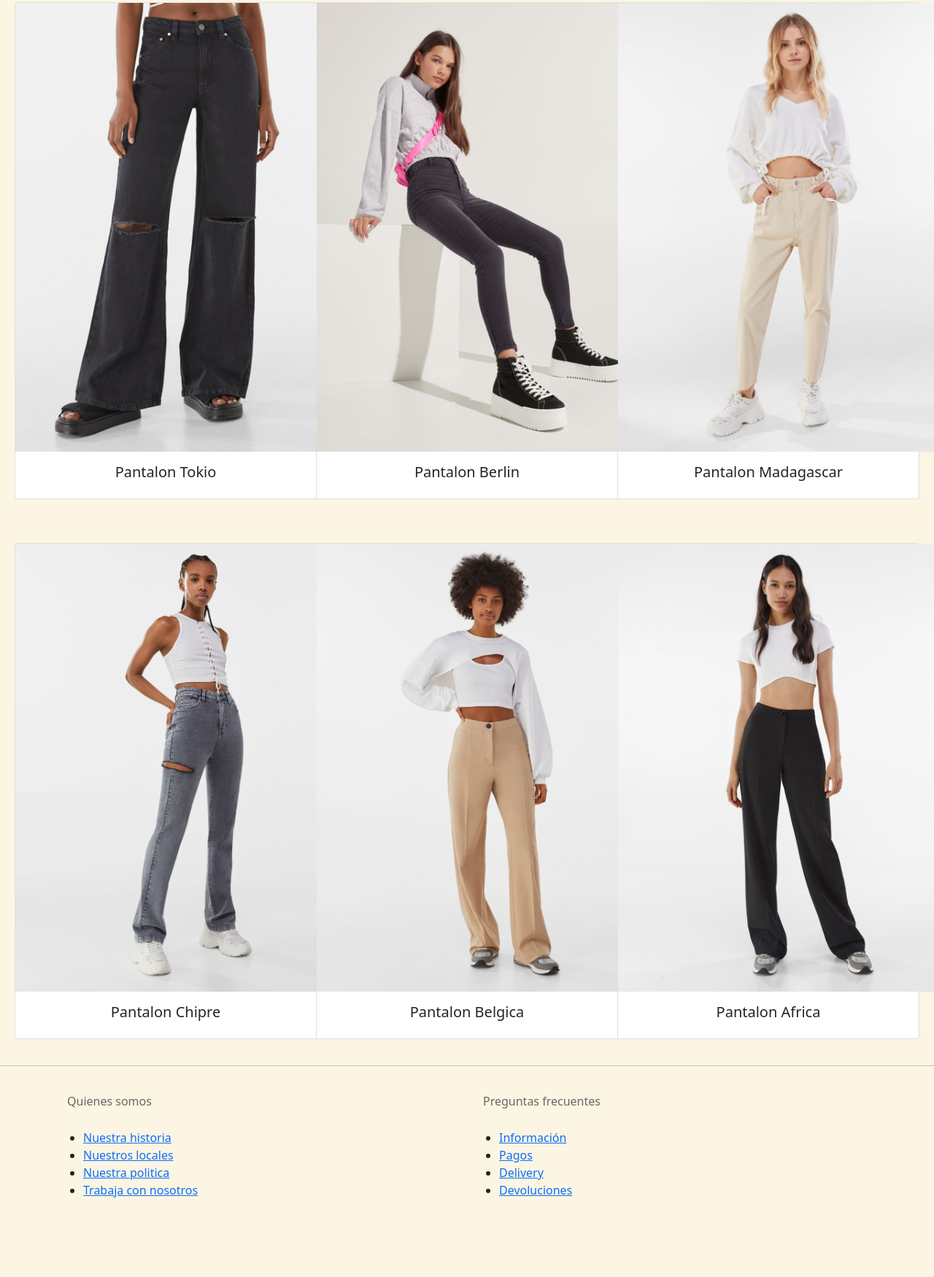
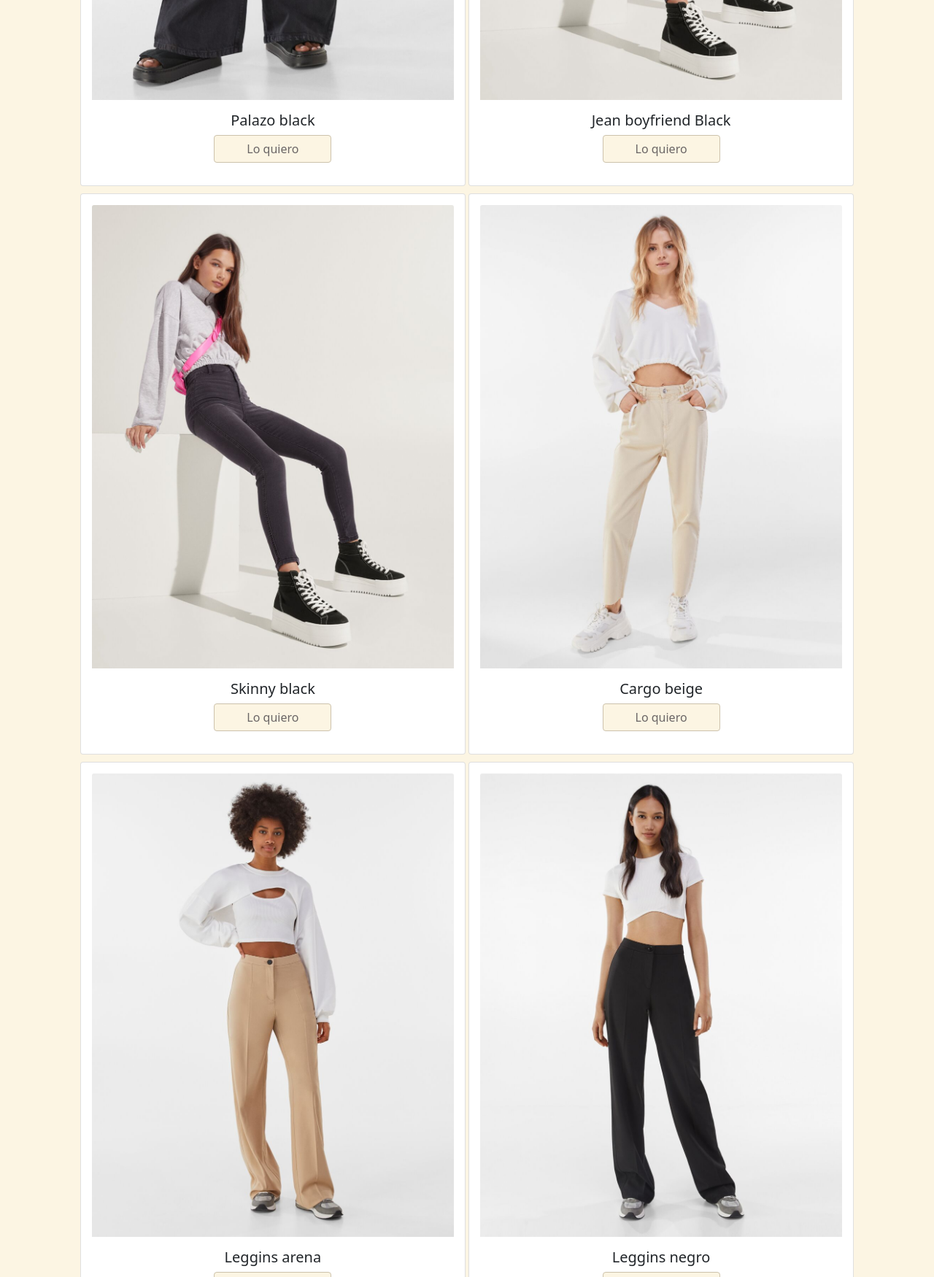
Before and after one commit to VickyRomero010/git-hub-desafio, a website: page Pantalones.html in a window 1280 px wide. Shown: the part 1050-2800 px from the top of the page at 73% size. Drawn offline with nearby package versions, Linux system fonts and the light colour scheme.

Commit message:
firs commit

```diff
--- a/Pantalones.html
+++ b/Pantalones.html
@@ -55,73 +55,61 @@
 
  </header>
 
-
  <body>
 
 <h1>Pantalones</h1>
 
-<section class="banner" >
-<div class="card bg-white text-white">
-    <img src="imagenes/Trousers banner.jpg" class="card-img" alt=" Banner pantalon ">
+  <section class="Galeria" >
+
+  <div class="card" style="width: 33rem;">
+    <img src="imagenes/mom black.jpg" class="card-img-top" alt="Pantalon palazo color negro">
+    <div class="card-body">
+      <h5 class="card-title"> Palazo black</h5>
+      <a href="" class="btn btn-primary">Lo quiero</a>
+    </div>
+  </div>
+
+  <div class="card" style="width: 33rem;">
+    <img src="imagenes/mom jean black.jpg" class="card-img-top" alt=" Pantalon color negro">
+    <div class="card-body">
+      <h5 class="card-title"> Jean boyfriend Black </h5>
+      <a href="" class="btn btn-primary">Lo quiero</a>
+    </div>
+  </div>
+
+  <div class="card" style="width: 33rem;">
+    <img src="imagenes/mom jean black.jpg" class="card-img-top" alt="Pantalon skinny negro">
+    <div class="card-body">
+      <h5 class="card-title"> Skinny black</h5>
+      <a href="" class="btn btn-primary">Lo quiero</a>
+    </div>
+  </div>
+
+  <div class="card" style="width: 33rem;">
+    <img src="imagenes/mom jean cargo.jpg" class="card-img-top" alt="Pantalon cargo color beige ">
+    <div class="card-body">
+      <h5 class="card-title"> Cargo beige</h5>
+      <a href="" class="btn btn-primary">Lo quiero</a>
+    </div>
+  </div>
+
+  <div class="card" style="width: 33rem;">
+    <img src="imagenes/mom leggins arena.jpg" class="card-img-top" alt="Pantalon leggins color arena">
+    <div class="card-body">
+      <h5 class="card-title"> Leggins arena</h5>
+      <a href="" class="btn btn-primary">Lo quiero</a>
+    </div>
+  </div>
+
+  <div class="card" style="width: 33rem;">
+    <img src="imagenes/mom leggins black.jpg" class="card-img-top" alt=" Pantalon leggins color negro">
+    <div class="card-body">
+      <h5 class="card-title"> Leggins negro</h5>
+      <a href="" class="btn btn-primary">Lo quiero</a>
+    </div>
   </div>
 
 </section>
-
-<section class="Galeria-pantalones">
-    <div class="card-group">
-        <div class="card pantalones">
-          <img src="imagenes/mom black.jpg" class="card-img-top" alt="Pantalon palazo color negro">
-          <div class="card-body">
-            <h5 class="card-title"> Pantalon Tokio</h5>
-          </div>
-        </div>
-
-        <div class="card pantalones">
-            <img src="imagenes/mom jean black.jpg" class="card-img-top" alt=" Pantalon skinny negro ">
-            <div class="card-body">
-              <h5 class="card-title">Pantalon Berlin</h5>
-            </div>
-          </div>
-
-        <div class="card pantalones">
-            <img src="imagenes/mom jean cargo.jpg" class="card-img-top" alt=" pantalon cargo beige">
-            <div class="card-body">
-              <h5 class="card-title">Pantalon Madagascar</h5>
-            </div>
-        </div>
-
-      </div>
-
-</section>
-
-<section class="Galeria-pantalones">
-  <div class="card-group">
-      <div class="card pantalones">
-        <img src="imagenes/mom jean.jpg" class="card-img-top" alt=" Pantalon Jean">
-        <div class="card-body">
-          <h5 class="card-title"> Pantalon Chipre</h5>
-        </div>
-      </div>
-
-      <div class="card pantalones">
-          <img src="imagenes/mom leggins arena.jpg" class="card-img-top" alt="Pantalon leggins arena">
-          <div class="card-body">
-            <h5 class="card-title">Pantalon Belgica</h5>
-          </div>
-        </div>
-
-      <div class="card pantalones">
-          <img src="imagenes/mom leggins black.jpg" class="card-img-top" alt="Jean leggins black">
-          <div class="card-body">
-            <h5 class="card-title">Pantalon Africa</h5>
-          </div>
-      </div>
-
-    </div>
-
-</section>
-
-<hr>
 
  <footer class="menu-footer" >
 
@@ -162,11 +150,6 @@
     <script src="https://cdn.jsdelivr.net/npm/bootstrap@5.0.0-beta2/dist/js/bootstrap.min.js" integrity="sha384-nsg8ua9HAw1y0W1btsyWgBklPnCUAFLuTMS2G72MMONqmOymq585AcH49TLBQObG" crossorigin="anonymous"></script>
 
 
-
-
 </body>
 
-
-
-
 </html>
--- a/css/style.css
+++ b/css/style.css
@@ -30,14 +30,32 @@ header .menu .text-menu {
   font-family: -apple-system, BlinkMacSystemFont, "Segoe UI", Roboto, Oxygen, Ubuntu, Cantarell, "Open Sans", "Helvetica Neue", sans-serif;
 }
 
+.container-suscripcion{
+  Padding:50px;
+}
+
+
+footer{
+  margin-top: 20px;
+}
+
 .menu-footer {
-  padding: 10px 50px 100px 50px;
+  padding: 10px 50px 50px 50px;
+  background-color: #6b6666 ;
 }
 .menu-footer .text-footer {
-  color: #6b6666;
+  color: #fcf5e3;
   padding: 10px;
   text-decoration: none;
+  font-size: 25px;
 }
+
+.text-footer2{
+  color: #fcf5e3;
+  text-decoration: none;
+  list-style: none;
+}
+
 
 h3 {
   text-align: center;
@@ -46,7 +64,7 @@ h3 {
   color: #6b6666;
   padding: 10px;
   font-family: -apple-system, BlinkMacSystemFont, "Segoe UI", Roboto, Oxygen, Ubuntu, Cantarell, "Open Sans", "Helvetica Neue", sans-serif;
-  animation-duration: 2s;
+  animation-duration: 4s;
   animation-name: aparecer;
 }
 
@@ -92,6 +110,17 @@ h1 {
   background-color: #fcf5e3;
 }
 
+.btn-primary{
+  color:#6b6666;
+  background-color: #fcf5e3;
+  border-color: #ccc2ac;
+
+}
+
+.btn{
+  padding: 0.375rem 2.75rem;
+}
+
 .Galeria {
   padding: 40px;
   text-align: center;
@@ -102,25 +131,6 @@ h1 {
   display: inline-flex;
 }
 
-/* HTML pantalones*/
-
-.banner {
-  text-align: center;
-  width: 100%;
-}
-
-.Galeria-pantalones{
-  margin-top: 20px;
-  padding: 20px;
-}
-
-.card-img-top {
-  width: 30rem;
-}
-
-.card-title {
-  text-align: center;
-}
 
 /*Media querys*/
 @media only screen and (max-width: 400px) {
--- a/css/style2.css
+++ b/css/style2.css
@@ -171,3 +171,20 @@ h1{
   .Galeria-pantalones .card-title {
     text-align: center;
   }
+
+
+
+  /* HTML pantalones*/
+
+.Galeria-pantalones{
+    margin-top: 20px;
+    padding: 20px;
+  }
+
+  .card-img-top {
+    width: 28rem;
+  }
+
+  .card-title {
+    text-align: center;
+  }
```
Also changed, not shown: Blazers.html (+6 -2 lines), Remeras.html (+6 -2 lines), Sale.html (+6 -3 lines), Tops.html (+6 -2 lines), index.html (renamed from Desafio.html, +1 -3 lines), prueba.html (added, +48 -0 lines), imagenes/icono carrito.jpg (added), presupuesto.jpg (added), 1 other file.
